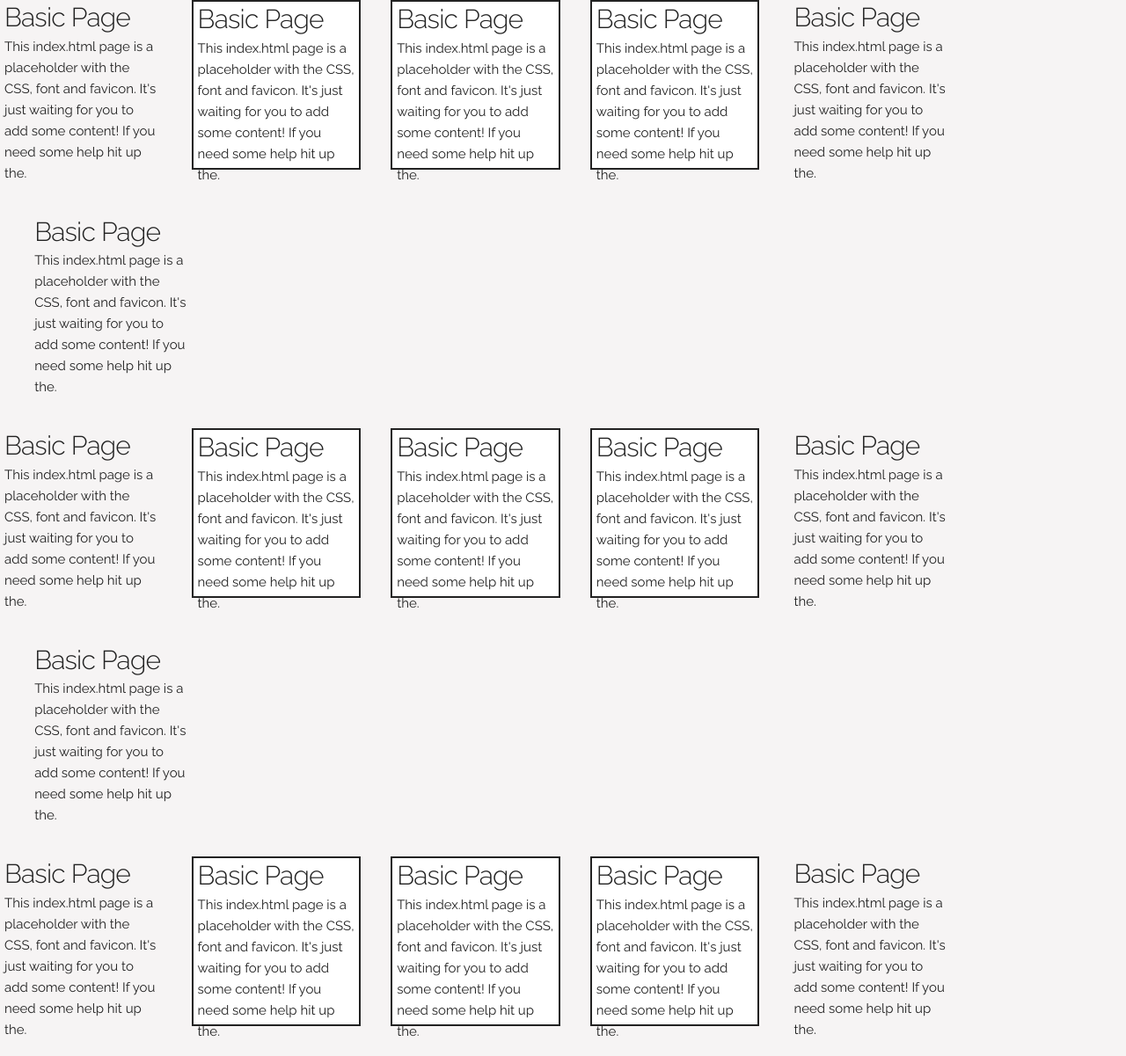
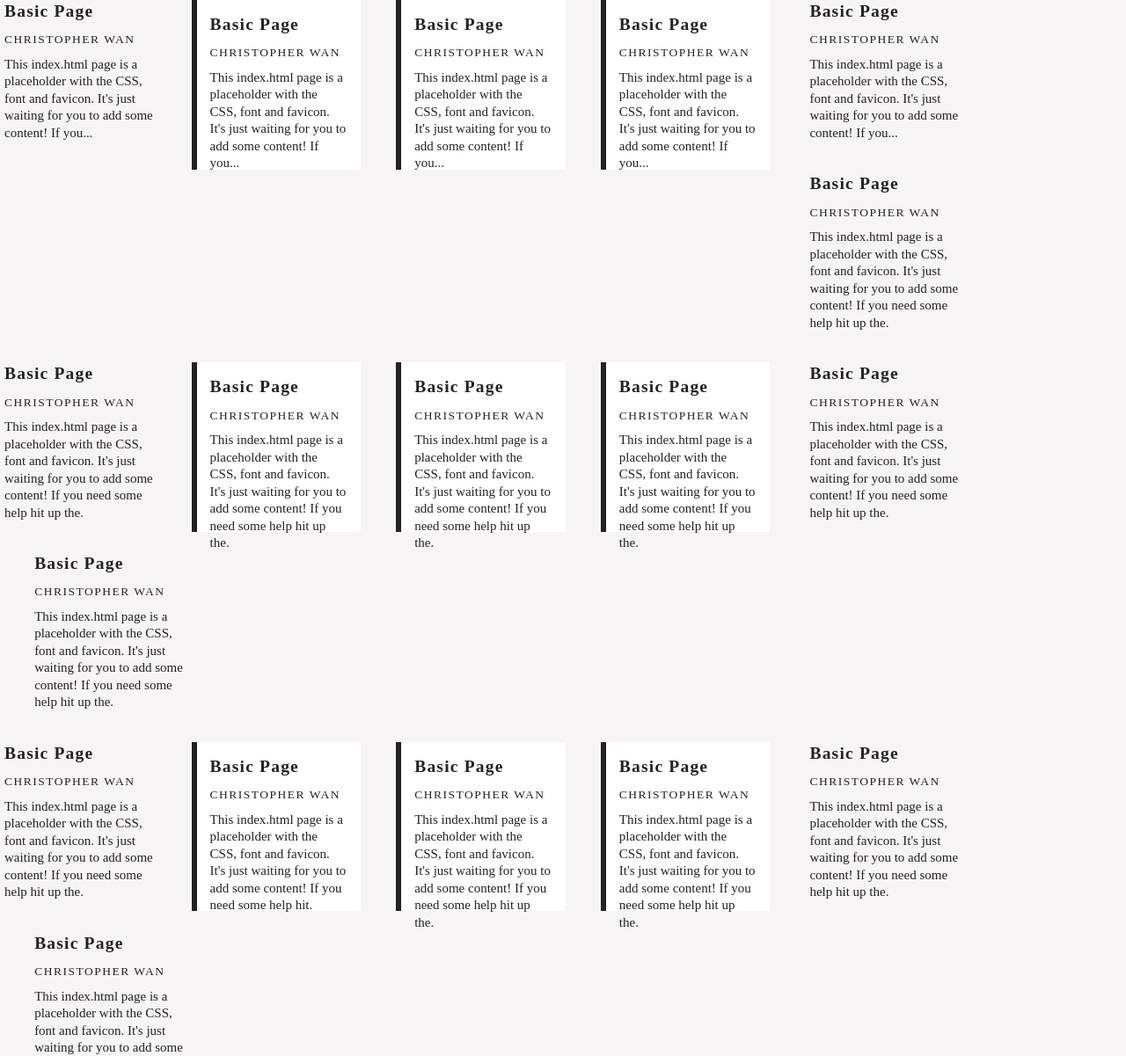
Before and after one commit to yaledailynews/static, a plain HTML site: page index.html in a window 1280 px wide. Shown: the top 1201 px of the page at 88% size. Drawn offline with Linux system fonts and the light colour scheme.

Commit message:
worked on cards with annie

```diff
--- a/css/skeleton.css
+++ b/css/skeleton.css
@@ -122,7 +122,7 @@ html {
   font-size: 62.5%; }
 body {
   font-size: 1.5em; /* currently ems cause chrome bug misinterpreting rems on body element */
-  line-height: 1.6;
+  line-height: 1.3;
   font-weight: 400;
   font-family: "Raleway", "HelveticaNeue", "Helvetica Neue", Helvetica, Arial, sans-serif;
   color: #222; }
--- a/css/style.css
+++ b/css/style.css
@@ -1,18 +1,47 @@
 body {
 	background-color: #f6f4f4;
+	font-family: Avenir;
+}
+
+strong{
+	font-weight: 600 !important;
+	font-size: 1.3em;
+	letter-spacing: 1.2px;
+}
+
+.author{
+	text-transform: uppercase;
+	font-size: 0.9em;
+	letter-spacing: 1.5px;
+	margin-top: 10px;
+	margin-bottom: 10px;
 }
 
 .card {
-	border-style: solid;
-	border-width: 2px;
+	/*border-width: 2px;*/
 	background-color: white;
 	height: 192.5px !important;
 	width: 192.5px !important;
+	border-left: solid;
+	border-left-width: 6px;
+	padding: 15px !important;
+	margin-right: 6px;
 }
 
 .two {
 	margin-bottom: 20px;
 	padding-right: 5px;
 	padding-left: 5px;
+}
 
+@media(max-width:320px) {
+	.card{
+		width: 80% !important;
+		position: relative;
+		/*display: table;*/
+		left: 10%;
+		/*position: static;
+		margin-left: auto;
+		margin-right: auto;*/
+	}
 }
--- a/index.html
+++ b/index.html
@@ -35,78 +35,96 @@
     <div class="row">
       <div class="two columns">
         <strong>Basic Page</strong>
-        <p>This index.html page is a placeholder with the CSS, font and favicon. It's just waiting for you to add some content! If you need some help hit up the.</p>
+        <p class="author">christopher wan</p>
+        <p>This index.html page is a placeholder with the CSS, font and favicon. It's just waiting for you to add some content! If you...</p>
       </div>
       <div class="two columns card">
         <strong>Basic Page</strong>
-        <p>This index.html page is a placeholder with the CSS, font and favicon. It's just waiting for you to add some content! If you need some help hit up the.</p>
+        <p class="author">christopher wan</p>
+        <p>This index.html page is a placeholder with the CSS, font and favicon. It's just waiting for you to add some content! If you...</p>
       </div>
       <div class="two columns card">
         <strong>Basic Page</strong>
-        <p>This index.html page is a placeholder with the CSS, font and favicon. It's just waiting for you to add some content! If you need some help hit up the.</p>
+        <p class="author">christopher wan</p>
+        <p>This index.html page is a placeholder with the CSS, font and favicon. It's just waiting for you to add some content! If you...</p>
       </div>
       <div class="two columns card">
         <strong>Basic Page</strong>
-        <p>This index.html page is a placeholder with the CSS, font and favicon. It's just waiting for you to add some content! If you need some help hit up the.</p>
+        <p class="author">christopher wan</p>
+        <p>This index.html page is a placeholder with the CSS, font and favicon. It's just waiting for you to add some content! If you...</p>
       </div>
       <div class="two columns">
         <strong>Basic Page</strong>
-        <p>This index.html page is a placeholder with the CSS, font and favicon. It's just waiting for you to add some content! If you need some help hit up the.</p>
+        <p class="author">christopher wan</p>
+        <p>This index.html page is a placeholder with the CSS, font and favicon. It's just waiting for you to add some content! If you...</p>
       </div>
       <div class="two columns">
         <strong>Basic Page</strong>
+        <p class="author">christopher wan</p>
         <p>This index.html page is a placeholder with the CSS, font and favicon. It's just waiting for you to add some content! If you need some help hit up the.</p>
       </div>
     </div>
     <div class="row">
       <div class="two columns">
         <strong>Basic Page</strong>
+        <p class="author">christopher wan</p>
         <p>This index.html page is a placeholder with the CSS, font and favicon. It's just waiting for you to add some content! If you need some help hit up the.</p>
       </div>
       <div class="two columns card">
         <strong>Basic Page</strong>
+        <p class="author">christopher wan</p>
         <p>This index.html page is a placeholder with the CSS, font and favicon. It's just waiting for you to add some content! If you need some help hit up the.</p>
       </div>
       <div class="two columns card">
         <strong>Basic Page</strong>
+        <p class="author">christopher wan</p>
         <p>This index.html page is a placeholder with the CSS, font and favicon. It's just waiting for you to add some content! If you need some help hit up the.</p>
       </div>
         <div class="two columns card">
         <strong>Basic Page</strong>
+        <p class="author">christopher wan</p>
         <p>This index.html page is a placeholder with the CSS, font and favicon. It's just waiting for you to add some content! If you need some help hit up the.</p>
       </div>
       <div class="two columns">
         <strong>Basic Page</strong>
+        <p class="author">christopher wan</p>
         <p>This index.html page is a placeholder with the CSS, font and favicon. It's just waiting for you to add some content! If you need some help hit up the.</p>
       </div>
       <div class="two columns">
         <strong>Basic Page</strong>
+        <p class="author">christopher wan</p>
         <p>This index.html page is a placeholder with the CSS, font and favicon. It's just waiting for you to add some content! If you need some help hit up the.</p>
       </div>
     </div>
         <div class="row">
       <div class="two columns">
         <strong>Basic Page</strong>
+        <p class="author">christopher wan</p>
         <p>This index.html page is a placeholder with the CSS, font and favicon. It's just waiting for you to add some content! If you need some help hit up the.</p>
       </div>
       <div class="two columns card">
         <strong>Basic Page</strong>
-        <p>This index.html page is a placeholder with the CSS, font and favicon. It's just waiting for you to add some content! If you need some help hit up the.</p>
+        <p class="author">christopher wan</p>
+        <p>This index.html page is a placeholder with the CSS, font and favicon. It's just waiting for you to add some content! If you need some help hit.</p>
       </div>
       <div class="two columns card">
         <strong>Basic Page</strong>
+        <p class="author">christopher wan</p>
         <p>This index.html page is a placeholder with the CSS, font and favicon. It's just waiting for you to add some content! If you need some help hit up the.</p>
       </div>
         <div class="two columns card">
         <strong>Basic Page</strong>
+        <p class="author">christopher wan</p>
         <p>This index.html page is a placeholder with the CSS, font and favicon. It's just waiting for you to add some content! If you need some help hit up the.</p>
       </div>
       <div class="two columns">
         <strong>Basic Page</strong>
+        <p class="author">christopher wan</p>
         <p>This index.html page is a placeholder with the CSS, font and favicon. It's just waiting for you to add some content! If you need some help hit up the.</p>
       </div>
       <div class="two columns">
         <strong>Basic Page</strong>
+        <p class="author">christopher wan</p>
         <p>This index.html page is a placeholder with the CSS, font and favicon. It's just waiting for you to add some content! If you need some help hit up the.</p>
       </div>
     </div>
```
